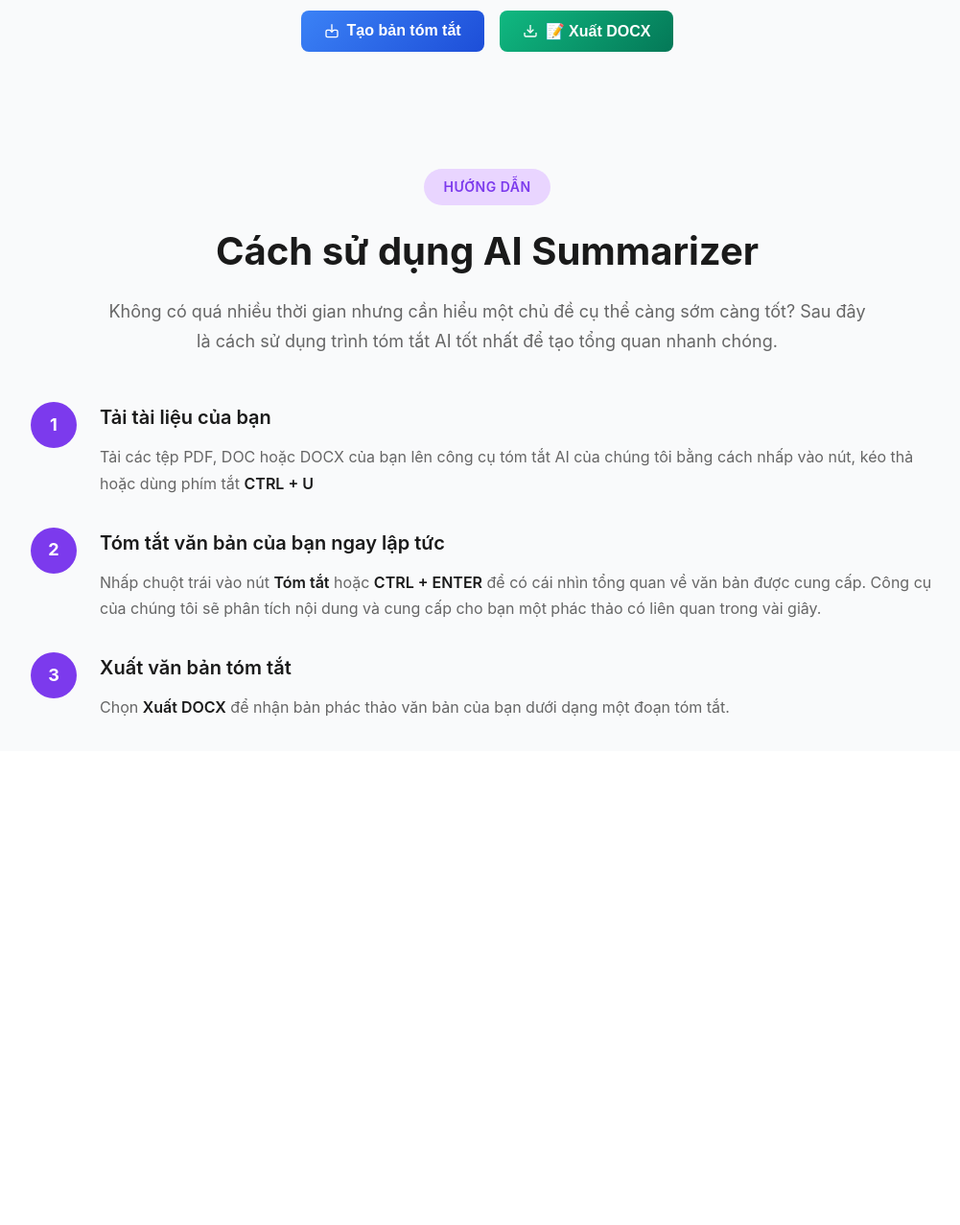
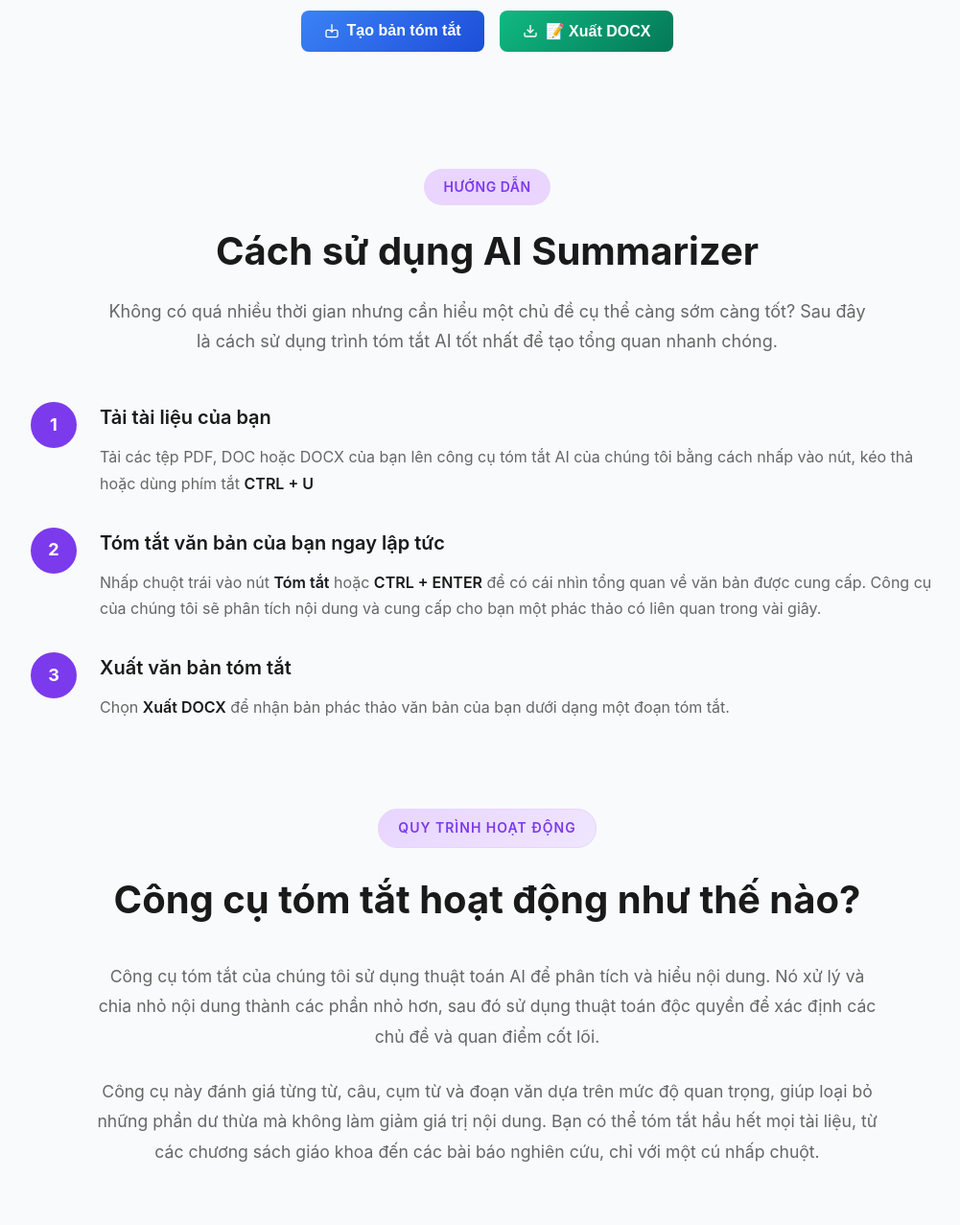
Before and after one commit to 0767878237/AI_web, a Django app: page / in a window 1280 px wide. Shown: the part 1480-2757 px from the top of the page at 96% size, without its empty margins (132-1133 px from the left). Before the commit the page ends 2227 px from the top, so only its background shows below. Run offline with Django 5.2, Linux system fonts and the light colour scheme; some libraries are stand-ins or nearby versions.

Commit message:
add logic template

```diff
--- a/static/src/css/styles.css
+++ b/static/src/css/styles.css
@@ -549,6 +549,18 @@ body {
         font-size: 0.8rem;
         padding: 6px 16px;
     }
+
+    .container-logic {
+        padding: 40px 20px;
+    }
+
+    h1 {
+        font-size: 2rem;
+    }
+
+    .content {
+        font-size: 1rem;
+    }
 }
 
 /* Custom Scrollbar cho phần cuộn */
@@ -707,3 +719,49 @@ body {
         font-size: 1.125rem;
     }
 }
+
+.container-logic {
+    text-align: center;
+    max-width: 900px;
+    margin: 0 auto;
+    padding: 60px 40px;
+    border-radius: 12px;
+}
+
+.badge {
+    display: inline-block;
+    background: linear-gradient(135deg, #e8d5ff, #f0e6ff);
+    color: #7c3aed;
+    padding: 8px 20px;
+    border-radius: 20px;
+    font-size: 14px;
+    font-weight: 600;
+    letter-spacing: 1px;
+    text-transform: uppercase;
+    margin-bottom: 30px;
+    border: 1px solid #e8d5ff;
+}
+
+h1 {
+    font-size: 2.5rem;
+    font-weight: 700;
+    color: #1a1a1a;
+    margin-bottom: 40px;
+    line-height: 1.2;
+    text-align: center;
+}
+
+.content {
+    font-size: 1.1rem;
+    line-height: 1.8;
+    color: #666;
+    text-align: center;
+}
+
+.content p {
+    margin-bottom: 25px;
+}
+
+.content p:last-child {
+    margin-bottom: 0;
+}
--- a/web/templates/summarizer.html
+++ b/web/templates/summarizer.html
@@ -23,6 +23,9 @@
                 <ul class="nav-menu">
                     <li class="nav-item">
                         <a href="#tutorial" class="nav-link">Hướng dẫn</a>
+                    </li>
+                    <li class="nav-item">
+                        <a href="#logic" class="nav-link">Quy trình hoạt động</a>
                     </li>
                     <li class="nav-item">
                         <a href="/loi-ich" class="nav-link">Lợi ích</a>
@@ -235,6 +238,22 @@
         </div>
     </div>
 
+    <div class="container-logic" id="logic">
+        <div class="badge">QUY TRÌNH HOẠT ĐỘNG</div>
+
+        <h1>Công cụ tóm tắt hoạt động như thế nào?</h1>
+
+        <div class="content">
+            <p>Công cụ tóm tắt của chúng tôi sử dụng thuật toán AI để phân tích và hiểu nội dung.
+                Nó xử lý và chia nhỏ nội dung thành các phần nhỏ hơn, sau đó sử dụng thuật toán độc quyền để xác định các chủ đề và quan điểm cốt lõi.
+            </p>
+
+            <p>Công cụ này đánh giá từng từ, câu, cụm từ và đoạn văn dựa trên mức độ quan trọng, giúp loại bỏ những phần dư thừa mà không làm giảm giá trị nội dung. Bạn có thể tóm tắt hầu hết mọi tài liệu,
+                từ các chương sách giáo khoa đến các bài báo nghiên cứu, chỉ với một cú nhấp chuột.
+            </p>
+        </div>
+    </div>
+
     <script src="{% static 'src/js/main.js' %}"></script>
 </body>
 </html>
```
